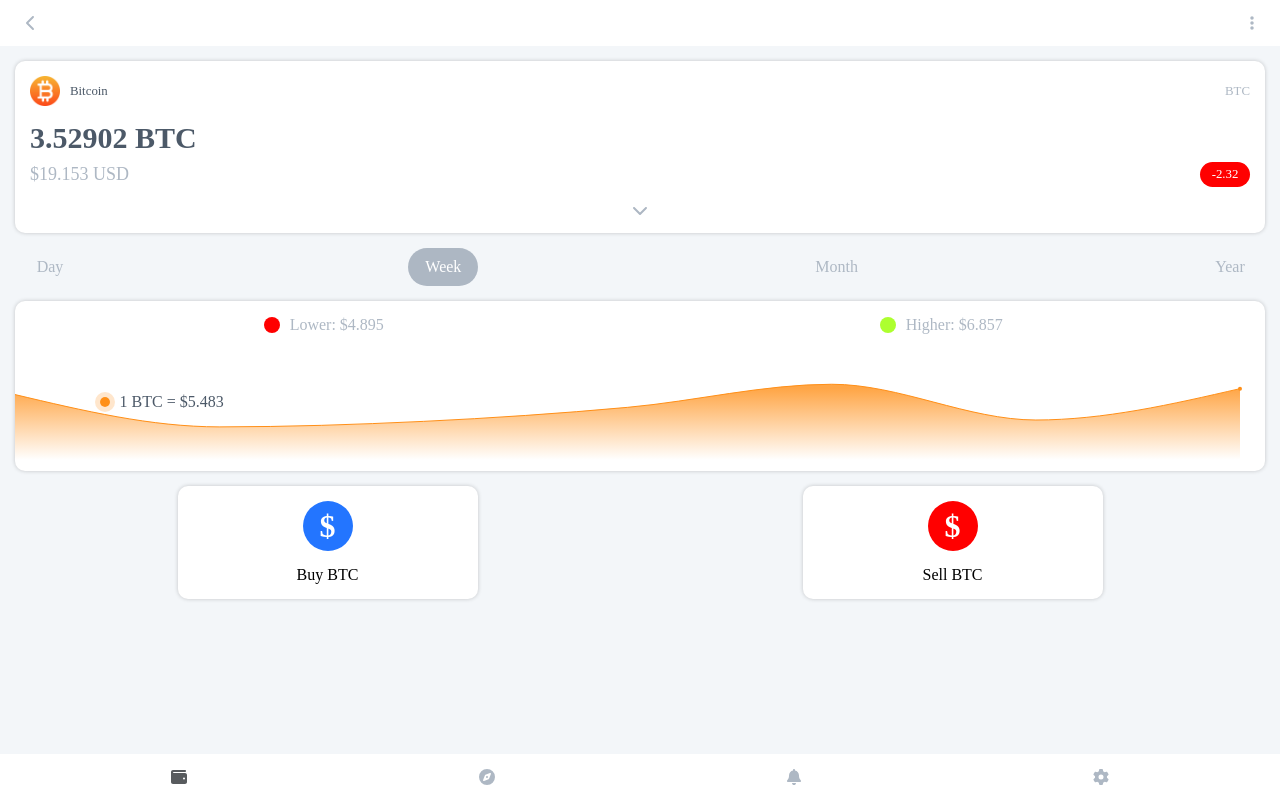
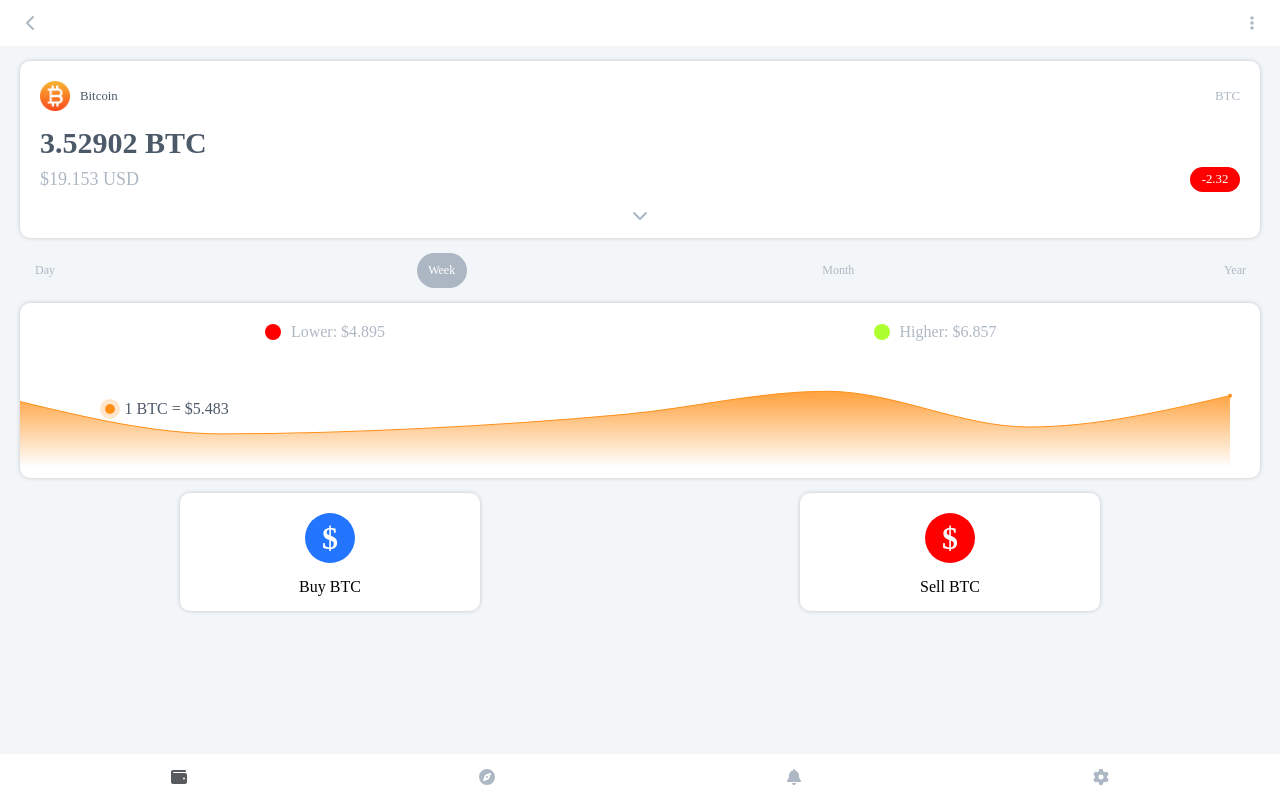
Before and after one commit to Masoud-z/bitcoin-wallet, a Next.js app: page / in a window 1280 px wide. Built offline with nearby package versions, Linux system fonts and the light colour scheme.

Commit message:
Fix the spacing in overal layout

```diff
--- a/components/coinPage/CoinPageStyles.module.css
+++ b/components/coinPage/CoinPageStyles.module.css
@@ -13,10 +13,11 @@
   justify-content: space-between;
   align-items: center;
   color: #aeb8c4;
+  font-size: 12px;
 }
 
 .period > div {
-  width: 70px;
+  width: 50px;
   display: flex;
   justify-content: center;
   align-items: center;
@@ -30,6 +31,6 @@
 }
 
 .active {
-  color: #fff;
+  color: #fff !important;
   background-color: #adb7c3;
 }
--- a/components/layout/Layout.module.css
+++ b/components/layout/Layout.module.css
@@ -20,7 +20,7 @@
   font-size: 26px;
 }
 .child {
-  padding: 0 15px;
+  padding: 0 20px;
   padding-bottom: 46px;
 }
 
--- a/styles/globals.css
+++ b/styles/globals.css
@@ -25,7 +25,7 @@ body {
   width: 100%;
   background-color: #fff;
   border-radius: 10px;
-  padding: 15px;
+  padding: 20px;
   padding-bottom: 0;
   display: flex;
   flex-direction: column;
```
